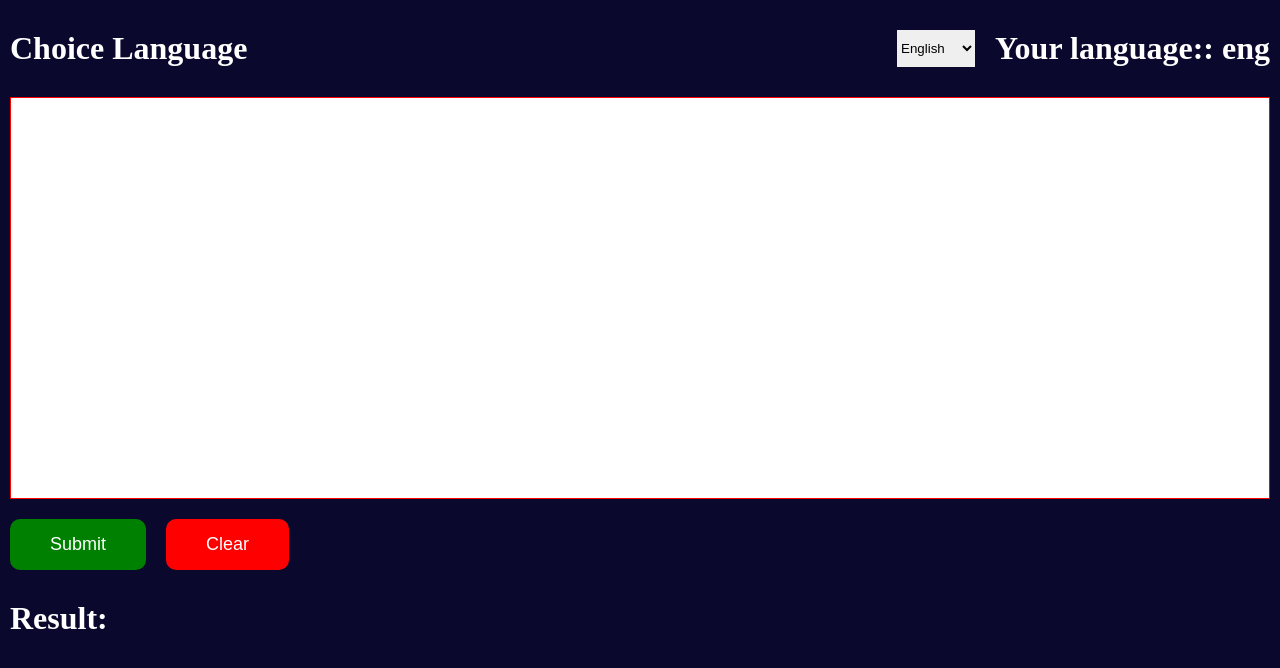
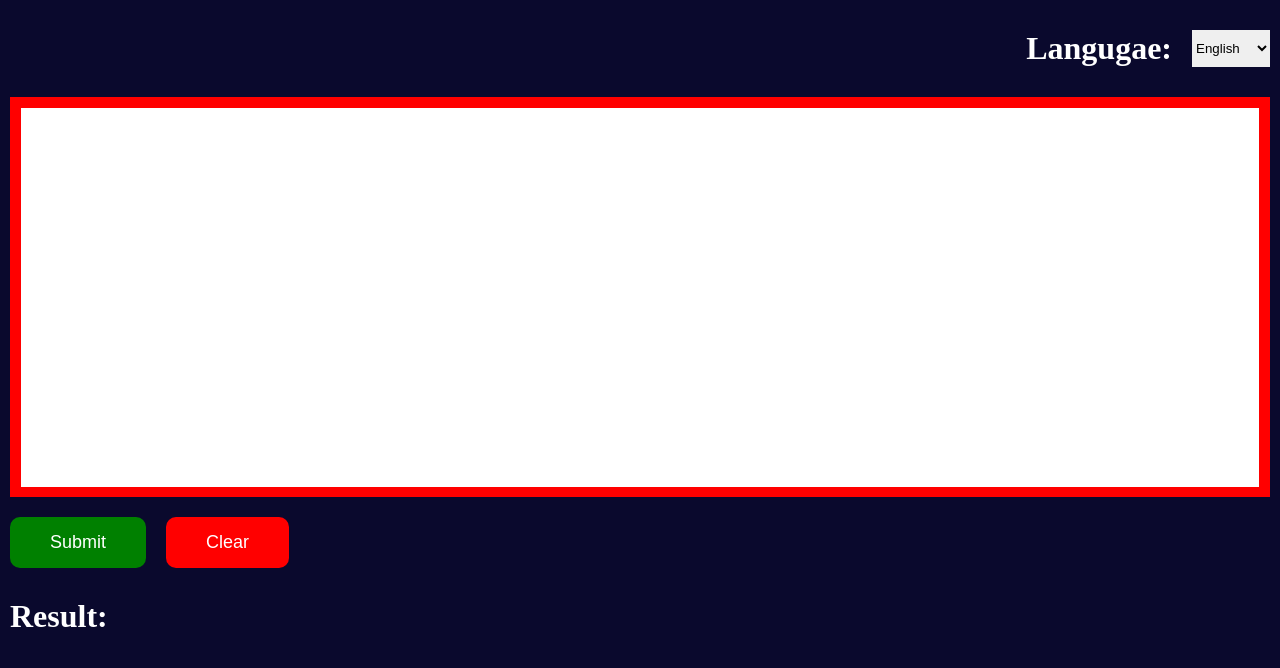
Before and after one commit to Muhammad3993/questions, a React (Vite) app: page /language in a window 1280 px wide. Shown: the top 668 px of the page. Built offline with nearby package versions, Linux system fonts and the light colour scheme.

Commit message:
Fixed errors 10

```diff
--- a/src/pages/Language.tsx
+++ b/src/pages/Language.tsx
@@ -74,8 +74,9 @@ const Language = () => {
   return (
     <div className='container'>
       <div style={{ marginTop: 30 }} className='title_row'>
-        <h1>Choice Language</h1>
+        <h1></h1>
         <div style={{ display: "flex", gap: 20 }}>
+          <h1>Langugae: </h1>
           <select
             onChange={handleLanguageChange}
             style={{ border: "none", outline: "none" }}
@@ -86,10 +87,10 @@ const Language = () => {
               </option>
             ))}
           </select>
-          <h1>Your language:: {language}</h1>
         </div>
       </div>
-      <div style={{ marginTop: 30, overflow: "hidden" }}>
+      <div style={{ marginTop: 30 }}>
+        <div style={{overflow: "hidden", width: "100%", height: "400px", border: "10px solid red"}}>
           <Stage
             width={10000}
             height={400}
@@ -113,6 +114,7 @@ const Language = () => {
               ))}
             </Layer>
           </Stage>
+        </div>
         <div style={{ display: "flex", gap: 20 }}>
           <button onClick={handleRecognizeText} className='createBtn'>
             Submit
```
Lines whose indentation alone changed are shown as unchanged.
